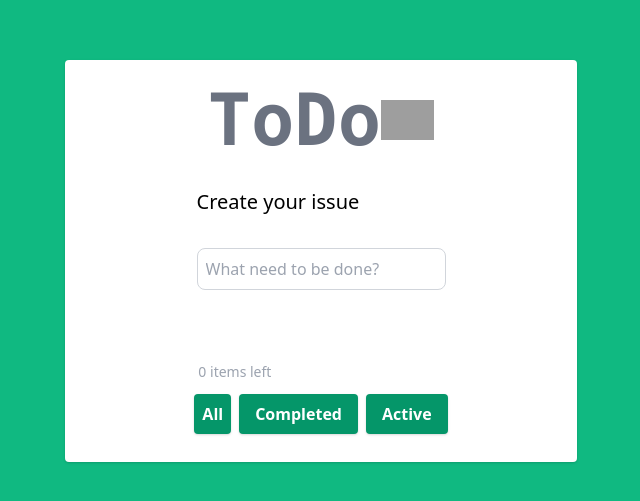
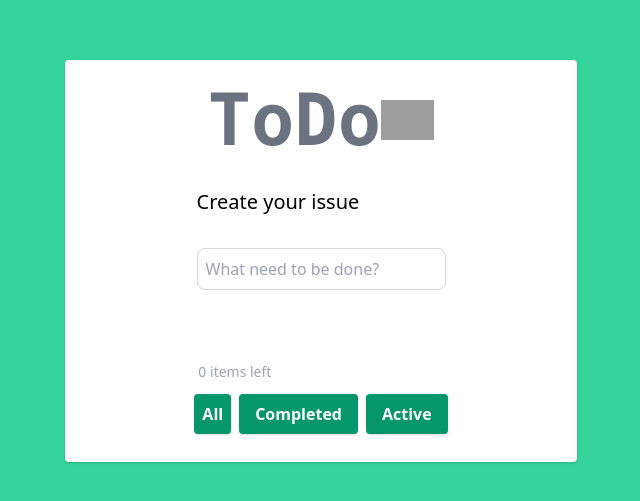
Before and after one commit to MissMelisa/ToDoListByMeli, a Next.js app: page / in a window 1280 px wide. Shown: the part 139-640 px from the top of the page, without its empty margins (319-959 px from the left). Built offline with nearby package versions, Linux system fonts and the light colour scheme; grey boxes are pictures that could not be loaded.

Commit message:
fix style

```diff
--- a/pages/index.js
+++ b/pages/index.js
@@ -68,7 +68,7 @@
   const itemsQuantity = items.filter((item) => item.checked === false).length;
 
   return (
-    <div className="relative min-h-screen flex items-center justify-center bg-green-300 py-12 px-4 sm:px-6 lg:px-8 bg-green-500 bg-no-repeat bg-cover relative items-center ">
+    <div className="relative min-h-screen flex items-center justify-center bg-green-300 py-12 px-4 sm:px-6 lg:px-8 bg-green-400 bg-no-repeat bg-cover relative items-center ">
       <div className=" grid  justify-center items-center bg-white rounded shadow p-6 m-4 w-full lg:w-3/4 lg:max-w-lg  h-100 w-full ">
         <div className="	display: flex flex-row justify-center items-center">
           <p className=" flex items-center justify-center text-7xl text-gray-500 font-mono font-extrabold ">
```
